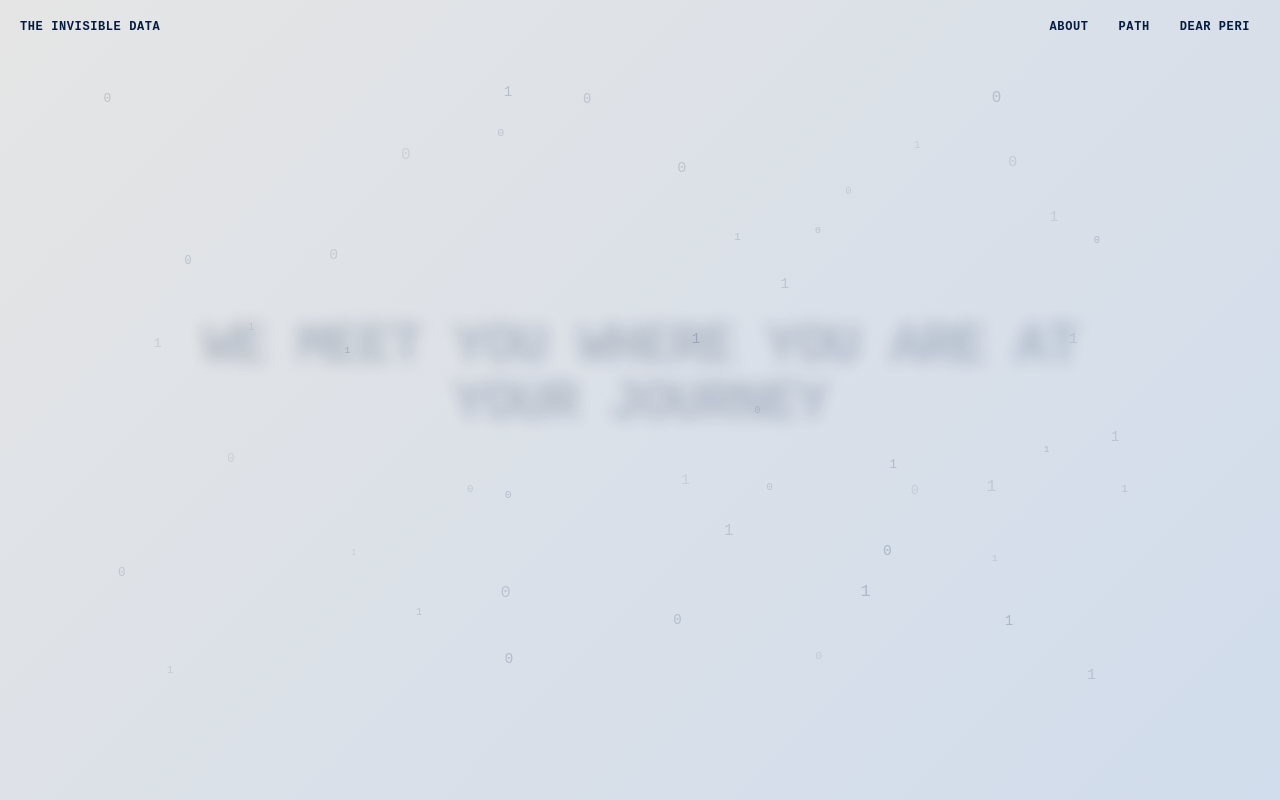
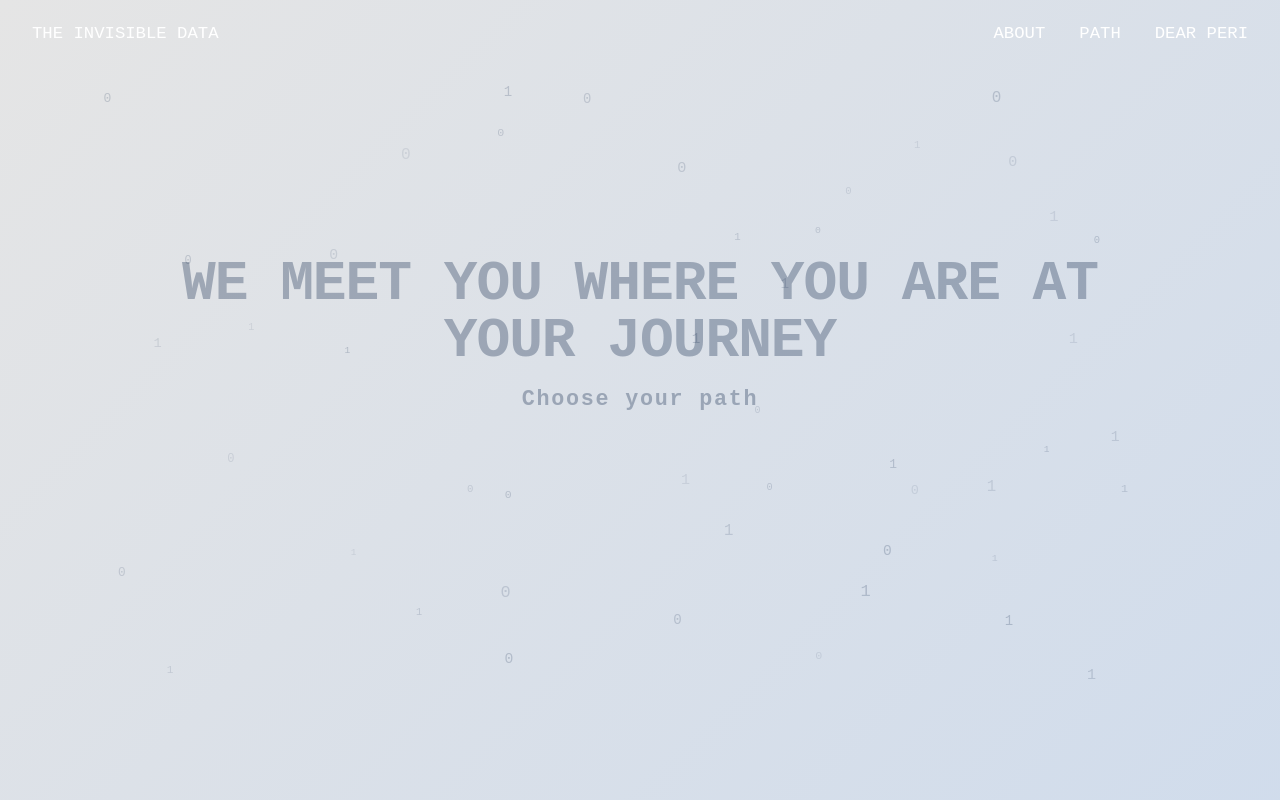
Before and after one commit to mittalnidhi/The-Invisible-Data, a React (Vite) app: page /path in a window 1280 px wide. Shown: the top 800 px of the page. Built offline with nearby package versions, Linux system fonts and the light colour scheme.

Commit message:
path- card added

```diff
--- a/src/pages/About.css
+++ b/src/pages/About.css
@@ -241,3 +241,49 @@ body {
 .about__headline {
   font-size: clamp(2.8rem, 4vw, 7.2rem);
 }
+.about-scroll-tip {
+  position: fixed;
+  left: 24px;
+  bottom: 24px;
+  z-index: 1000;
+  pointer-events: none;
+
+  color: #ffffff;
+  font-family: "Cascadia Code", "Courier New", monospace;
+  font-size: clamp(13px, 1.2vw, 18px);
+  letter-spacing: 0.08em;
+  text-transform: lowercase;
+
+  animation: cursorFlicker 1s steps(2) infinite;
+}
+.about__finalText {
+  position: absolute;
+  left: 8vw;
+  top: 18vh;
+  width: min(58vw, 900px);
+  z-index: 120;
+
+  font-family: "Cascadia Code", "Courier New", monospace;
+  font-size: clamp(1.3rem, 2.1vw, 2.6rem);
+  line-height: 1.35;
+  letter-spacing: 0.02em;
+
+  pointer-events: none;
+}
+
+.about__finalTextBase,
+.about__finalTextTyped {
+  position: absolute;
+  inset: 0;
+  margin: 0;
+}
+
+.about__finalTextBase {
+  color: #b9bcc0;
+  opacity: 0;
+}
+
+.about__finalTextTyped {
+  color: #ffffff;
+  opacity: 1;
+}
--- a/src/pages/Path.css
+++ b/src/pages/Path.css
@@ -16,39 +16,56 @@ body {
 
 /* NAV */
 
-.pathNav {
+.aboutNav {
   position: fixed;
-  top: 20px;
-  left: 20px;
-  right: 30px;
+  top: clamp(16px, 3vh, 28px);
+  left: clamp(16px, 3vw, 32px);
+  right: clamp(16px, 3vw, 32px);
+  z-index: 9999;
+
   display: flex;
   justify-content: space-between;
-  z-index: 9999;
+  align-items: center;
+  gap: clamp(14px, 4vw, 60px);
+
+  font-family: "Cascadia Code", "Courier New", monospace;
+  font-size: clamp(12px, 1.35vw, 18px);
+  letter-spacing: clamp(0.05em, 0.6vw, 0.1em);
+  color: #ffffff;
 }
 
-.pathNav__right {
+.aboutNav__right {
   display: flex;
-  gap: 30px;
+  align-items: center;
+  justify-content: flex-end;
+  gap: clamp(12px, 3vw, 34px);
+  margin-left: auto;
 }
 
-.pathNav__button {
-  background: none;
-  border: none;
-  color: #051c41;
+.aboutNav__button {
+  background: transparent;
+  border: 0;
+  padding: 0;
+  margin: 0;
+
+  color: #ffffff;
   cursor: pointer;
-  font-family: "Cascadia Code", "Courier New", monospace;
-  font-size: 12px;
-  font-weight: 700;
-  letter-spacing: 0.05em;
+
+  font: inherit;
   text-transform: uppercase;
-  padding: 0;
+  white-space: nowrap;
+
+  outline: none;
+  box-shadow: none;
+  appearance: none;
+  -webkit-appearance: none;
 }
 
-.pathNav__button:hover {
-  opacity: 0.55;
+.aboutNav__button:hover {
+  color: #bebfc1;
 }
 
-/* FIXED STAGE: page scrolls, but screen does not move down */
+/* FIXED STAGE */
 
 .path__stage {
   position: fixed;
@@ -81,22 +98,37 @@ body {
 .path__title {
   position: absolute;
   left: 50%;
-  top: 47%;
-  width: min(920px, 80vw);
-  max-width: 80vw;
-  transform: translate(-50%, -50%);
+  top: 32%;
+  width: min(1000px, 84vw);
+  max-width: 84vw;
+  transform: translateX(-50%);
   z-index: 3;
   margin: 0;
+
   color: #051c41;
   text-align: center;
-  font-size: clamp(1.8rem, 4.4vw, 5rem);
   line-height: 1.02;
   letter-spacing: -0.045em;
   font-weight: 900;
-  text-transform: uppercase;
   white-space: normal;
   overflow-wrap: break-word;
-  will-change: opacity, filter;
+
+  will-change: opacity;
+}
+
+.path__titleMain {
+  display: inline-block;
+  font-size: clamp(1.8rem, 4.4vw, 5rem);
+  text-transform: uppercase;
+}
+
+.path__titleSub {
+  display: inline-block;
+  margin-top: 18px;
+  font-size: clamp(1rem, 1.7vw, 2rem);
+  letter-spacing: 0.08em;
+  font-weight: 600;
+  text-transform: none;
 }
 
 /* CARDS */
@@ -115,8 +147,8 @@ body {
 
 .pathCard {
   position: absolute;
-  width: 220px;
-  height: 150px;
+  width: 250px;
+  height: 320px;
   perspective: 900px;
   border: none;
   background: transparent;
@@ -141,24 +173,136 @@ body {
 .pathCard__face {
   position: absolute;
   inset: 0;
-  background: rgba(5, 28, 65, 0.95);
-  color: #e6d3c4;
+  overflow: hidden;
+  backface-visibility: hidden;
+
   display: flex;
   align-items: center;
   justify-content: center;
-  backface-visibility: hidden;
+
+  background: rgba(5, 28, 65, 0.95);
+  color: #e6d3c4;
+
   font-weight: 900;
   font-size: 22px;
   letter-spacing: 0.03em;
   text-transform: uppercase;
+
   box-shadow: 0 20px 50px rgba(5, 28, 65, 0.18);
 }
 
+/* FRONT IMAGE SIDE */
+
+.pathCard__front {
+  justify-content: flex-end;
+  align-items: flex-start;
+  padding: 18px;
+  box-sizing: border-box;
+}
+
+.pathCard__front::after {
+  content: "";
+  position: absolute;
+  inset: 0;
+  z-index: 1;
+  background: linear-gradient(
+    to top,
+    rgba(5, 28, 65, 0.92),
+    rgba(5, 28, 65, 0.35),
+    rgba(5, 28, 65, 0.08)
+  );
+}
+
+.pathCard__image {
+  position: absolute;
+  inset: 0;
+  z-index: 0;
+
+  width: 100%;
+  height: 100%;
+  object-fit: cover;
+
+  opacity: 0.78;
+  filter: grayscale(20%) contrast(1.05);
+  transform: scale(1.02);
+  transition: transform 0.7s cubic-bezier(0.16, 1, 0.3, 1);
+}
+
+.pathCard:hover .pathCard__image {
+  transform: scale(1.08);
+}
+
+.pathCard__title {
+  position: relative;
+  z-index: 2;
+
+  color: #e6d3c4;
+  font-size: 22px;
+  font-weight: 900;
+  letter-spacing: 0.04em;
+  text-transform: uppercase;
+}
+
+/* BACK SIDE */
+
 .pathCard__back {
   transform: rotateY(180deg);
-  padding: 24px;
+  padding: 28px;
   box-sizing: border-box;
-  font-size: 14px;
+
+  font-size: 15px;
   line-height: 1.35;
   text-transform: none;
+  text-align: center;
 }
+
+/* RESPONSIVE */
+
+@media (max-width: 768px) {
+  .aboutNav {
+    top: 18px;
+    left: 16px;
+    right: 16px;
+    font-size: clamp(10px, 2.7vw, 13px);
+    letter-spacing: 0.06em;
+    gap: 12px;
+  }
+
+  .aboutNav__right {
+    gap: clamp(8px, 2.4vw, 14px);
+  }
+
+  .path__title {
+    top: 30%;
+    width: 86vw;
+    max-width: 86vw;
+  }
+
+  .path__titleMain {
+    font-size: clamp(2rem, 10vw, 4rem);
+    line-height: 1.08;
+  }
+
+  .path__titleSub {
+    font-size: clamp(0.95rem, 4vw, 1.4rem);
+    margin-top: 14px;
+  }
+
+  .path__cards {
+    top: 74%;
+  }
+
+  .pathCard {
+    width: 190px;
+    height: 165px;
+  }
+
+  .pathCard__title {
+    font-size: 18px;
+  }
+
+  .pathCard__back {
+    font-size: 12px;
+    padding: 18px;
+  }
+}
--- a/src/pages/Path.jsx
+++ b/src/pages/Path.jsx
@@ -1,8 +1,9 @@
 import React, { useEffect, useMemo, useState } from "react";
 import { useNavigate } from "react-router-dom";
 import "./Path.css";
+import finalSil from "../assets/sinal sil.png";
+import symp_cluster from "../assets/symp_cluster.png";
 
-const FINAL_TEXT = "WE MEET YOU WHERE YOU ARE AT YOUR JOURNEY";
 
 export default function Path() {
   const navigate = useNavigate();
@@ -53,37 +54,40 @@ export default function Path() {
       title: "SYMPTOMS",
       back: "Open Colony of Symptoms.",
       route: "/colony",
+      image: finalSil,
     },
     {
       title: "CLUSTER",
       back: "Open Symptom Cluster.",
       route: "/cluster",
+      image: symp_cluster,
     },
     {
       title: "EXPERIENCE",
       back: "Read lived experience stories.",
       route: "/experiences",
+      image: "/images/experience.jpg",
     },
   ];
 
   return (
     <main className="path">
-      <nav className="pathNav">
-        <button className="pathNav__button" onClick={() => navigate("/")}>
+      <nav className="aboutNav">
+        <button className="aboutNav__button" onClick={() => navigate("/")}>
           THE INVISIBLE DATA
         </button>
 
-        <div className="pathNav__right">
-          <button className="pathNav__button" onClick={() => navigate("/about")}>
+        <div className="aboutNav__right">
+          <button className="aboutNav__button" onClick={() => navigate("/about")}>
             ABOUT
           </button>
 
-          <button className="pathNav__button" onClick={() => navigate("/path")}>
+          <button className="aboutNav__button" onClick={() => navigate("/path")}>
             PATH
           </button>
 
           <button
-            className="pathNav__button"
+            className="aboutNav__button"
             onClick={() => navigate("/dear-peri")}
           >
             DEAR PERI
@@ -133,11 +137,14 @@ export default function Path() {
         <h1
           className="path__title"
           style={{
-            opacity: 0.2 + scrollP * 0.8,
-            filter: `blur(${8 - scrollP * 8}px)`,
+            opacity: Math.min(1, 0.3 + scrollP * 1.2),
           }}
         >
-          {FINAL_TEXT}
+          <span className="path__titleMain">
+            WE MEET YOU WHERE YOU ARE AT YOUR JOURNEY
+          </span>
+          <br />
+          <span className="path__titleSub">Choose your path</span>
         </h1>
 
         <div
@@ -147,7 +154,7 @@ export default function Path() {
           }}
         >
           {cards.map((card, index) => {
-            const offsets = [-270, 0, 270];
+            const offsets = [-300, 0, 300];
             const scale = 0.65 + cardsVisible * 0.35;
             const x = offsets[index] * cardsVisible;
             const y = (1 - cardsVisible) * 80;
@@ -163,7 +170,12 @@ export default function Path() {
               >
                 <span className="pathCard__inner">
                   <span className="pathCard__face pathCard__front">
-                    {card.title}
+                    <img
+                      src={card.image}
+                      alt={card.title}
+                      className="pathCard__image"
+                    />
+                    <span className="pathCard__title">{card.title}</span>
                   </span>
 
                   <span className="pathCard__face pathCard__back">
```
Also changed, not shown: src/pages/About.jsx (+114 -12 lines), 2 other files (tests, documents, lock files or other folders).
